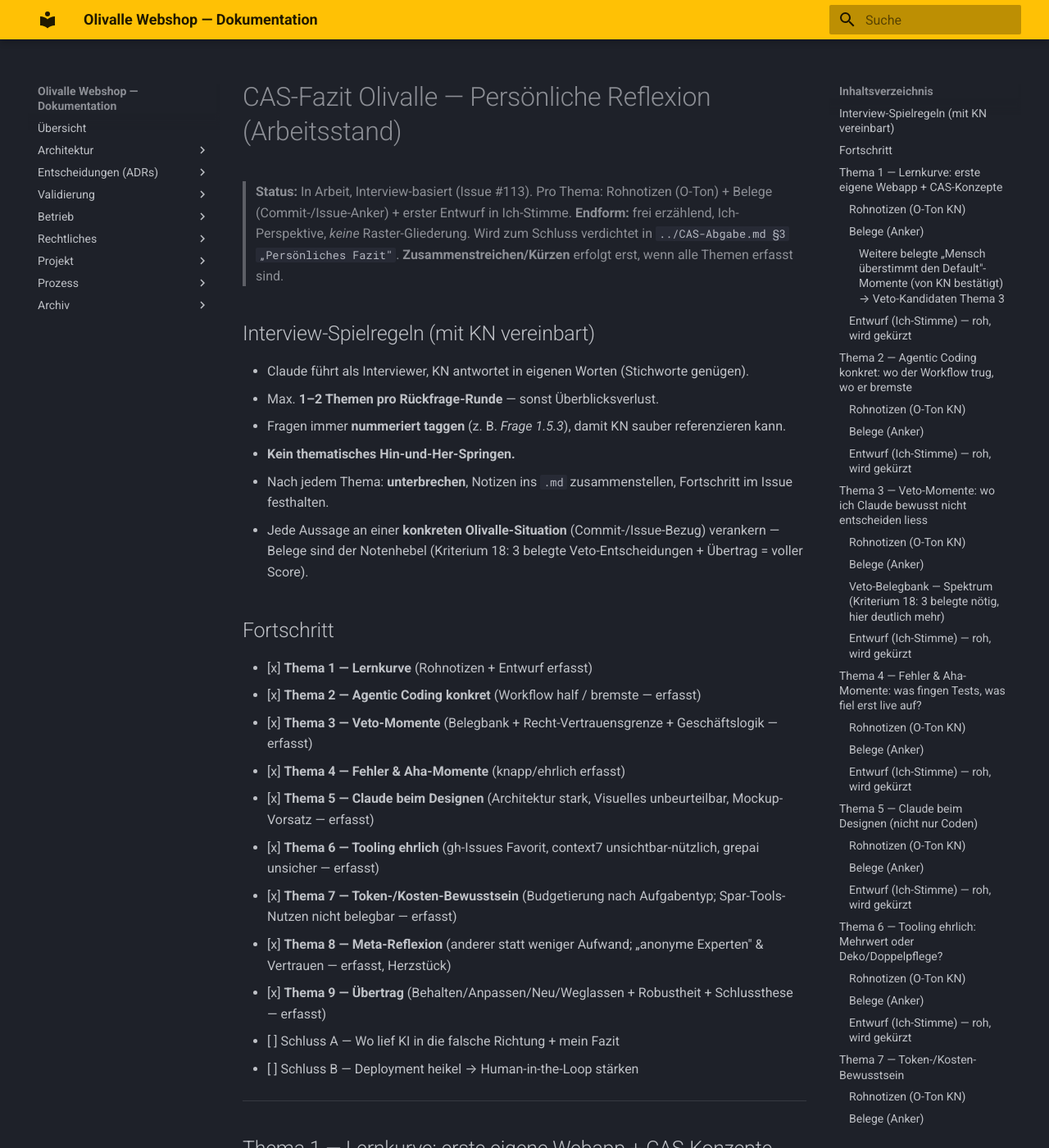
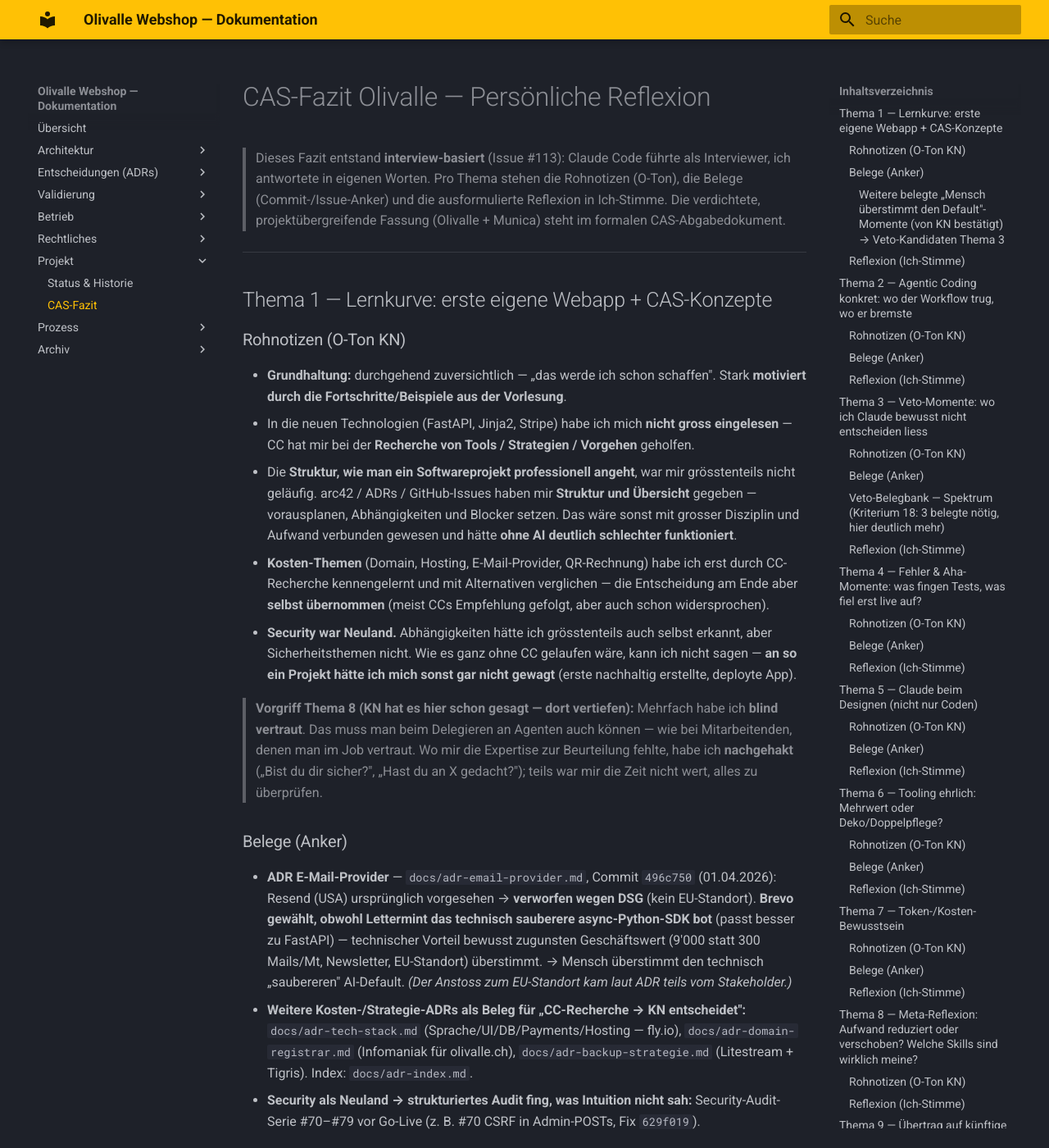
Before and after one commit to konstantinniedermann/olivalle-webshop, an MkDocs documentation site: the page built from docs/cas-fazit-olivalle.md, in a window 1280 px wide and 1400 px high. Shown: the whole window at 82% size. Built offline with MkDocs 1.6.1 and Material for MkDocs 9.7.7, drawn with Linux system fonts in a browser that asks for light colours; some of the changed text lies outside the part shown.

Commit message:
docs: CAS-Fazit finalisieren — Recht-Passagen präzisiert, Werkstatt-Gerüst entfernt, Schluss ergänzt (#113)
Co-Authored-By: Claude Fable 5 <noreply@anthropic.com>

```diff
--- a/docs/cas-fazit-olivalle.md
+++ b/docs/cas-fazit-olivalle.md
@@ -1,33 +1,9 @@
-# CAS-Fazit Olivalle — Persönliche Reflexion (Arbeitsstand)
+# CAS-Fazit Olivalle — Persönliche Reflexion
 
-> **Status:** In Arbeit, Interview-basiert (Issue #113). Pro Thema: Rohnotizen (O-Ton) +
-> Belege (Commit-/Issue-Anker) + erster Entwurf in Ich-Stimme.
-> **Endform:** frei erzählend, Ich-Perspektive, *keine* Raster-Gliederung. Wird zum Schluss
-> verdichtet in `../CAS-Abgabe.md §3 „Persönliches Fazit"`.
-> **Zusammenstreichen/Kürzen** erfolgt erst, wenn alle Themen erfasst sind.
-
-## Interview-Spielregeln (mit KN vereinbart)
-
-- Claude führt als Interviewer, KN antwortet in eigenen Worten (Stichworte genügen).
-- Max. **1–2 Themen pro Rückfrage-Runde** — sonst Überblicksverlust.
-- Fragen immer **nummeriert taggen** (z. B. *Frage 1.5.3*), damit KN sauber referenzieren kann.
-- **Kein thematisches Hin-und-Her-Springen.**
-- Nach jedem Thema: **unterbrechen**, Notizen ins `.md` zusammenstellen, Fortschritt im Issue festhalten.
-- Jede Aussage an einer **konkreten Olivalle-Situation** (Commit-/Issue-Bezug) verankern — Belege sind der Notenhebel (Kriterium 18: 3 belegte Veto-Entscheidungen + Übertrag = voller Score).
-
-## Fortschritt
-
-- [x] **Thema 1 — Lernkurve** (Rohnotizen + Entwurf erfasst)
-- [x] **Thema 2 — Agentic Coding konkret** (Workflow half / bremste — erfasst)
-- [x] **Thema 3 — Veto-Momente** (Belegbank + Recht-Vertrauensgrenze + Geschäftslogik — erfasst)
-- [x] **Thema 4 — Fehler & Aha-Momente** (knapp/ehrlich erfasst)
-- [x] **Thema 5 — Claude beim Designen** (Architektur stark, Visuelles unbeurteilbar, Mockup-Vorsatz — erfasst)
-- [x] **Thema 6 — Tooling ehrlich** (gh-Issues Favorit, context7 unsichtbar-nützlich, grepai unsicher — erfasst)
-- [x] **Thema 7 — Token-/Kosten-Bewusstsein** (Budgetierung nach Aufgabentyp; Spar-Tools-Nutzen nicht belegbar — erfasst)
-- [x] **Thema 8 — Meta-Reflexion** (anderer statt weniger Aufwand; „anonyme Experten" & Vertrauen — erfasst, Herzstück)
-- [x] **Thema 9 — Übertrag** (Behalten/Anpassen/Neu/Weglassen + Robustheit + Schlussthese — erfasst)
-- [ ] Schluss A — Wo lief KI in die falsche Richtung + mein Fazit
-- [ ] Schluss B — Deployment heikel → Human-in-the-Loop stärken
+> Dieses Fazit entstand **interview-basiert** (Issue #113): Claude Code führte als Interviewer,
+> ich antwortete in eigenen Worten. Pro Thema stehen die Rohnotizen (O-Ton), die Belege
+> (Commit-/Issue-Anker) und die ausformulierte Reflexion in Ich-Stimme. Die verdichtete,
+> projektübergreifende Fassung (Olivalle + Munica) steht im formalen CAS-Abgabedokument.
 
 ---
 
@@ -54,8 +30,7 @@
   **Brevo gewählt, obwohl Lettermint das technisch sauberere async-Python-SDK bot** (passt
   besser zu FastAPI) — technischer Vorteil bewusst zugunsten Geschäftswert (9'000 statt 300
   Mails/Mt, Newsletter, EU-Standort) überstimmt. → Mensch überstimmt den technisch „saubereren"
-  AI-Default. *(Vorbehalt: EU-Anstoss kam laut ADR teils vom Stakeholder; KN klärt beim
-  Verdichten, was sein Veto war und was SHs.)*
+  AI-Default. *(Der Anstoss zum EU-Standort kam laut ADR teils vom Stakeholder.)*
 - **Weitere Kosten-/Strategie-ADRs als Beleg für „CC-Recherche → KN entscheidet":**
   `docs/adr-tech-stack.md` (Sprache/UI/DB/Payments/Hosting — fly.io),
   `docs/adr-domain-registrar.md` (Infomaniak für olivalle.ch),
@@ -79,7 +54,7 @@
   ist Standard bei Schweizer Online-Shops** (UX-/Domänen-Urteil) — die Brevo-SVG-Inkompatibilität
   war sekundär. → Menschliches Domänenwissen schlägt das technisch „elegantere" SVG.
 
-### Entwurf (Ich-Stimme) — *roh, wird gekürzt*
+### Reflexion (Ich-Stimme)
 
 Olivalle war meine erste eigene Webapp — und obwohl FastAPI, Jinja2 und Stripe alle neu waren,
 hatte ich nie das Gefühl, das nicht zu schaffen. Die Beispiele aus der Vorlesung haben mich
@@ -131,7 +106,6 @@ sonst gar nicht herangewagt.
 - **Selbsteinschätzung (zu #123/#122):** Dass der Restore-Test einen stillen Datenverlust-Bug
   aufdeckte, zeigte mir auch, dass ich **im SE noch nicht sehr erfahren** bin — und genau deshalb
   sind solche Guidelines und unterstützenden Agenten für mich sehr hilfreich.
-- *(2.3a revDSG-TDD: keine konkrete Erinnerung — nicht verwerten.)*
 
 ### Belege (Anker)
 
@@ -145,7 +119,7 @@ sonst gar nicht herangewagt.
 - **Brainstorming gebar neue Issues (Schärfen/Inspiration):** Arbeit an **#101 (QR)** legte den
   Ruff-Backlog **#103** offen; Brainstorming zu **#134/#135** gebar **#137**.
 
-### Entwurf (Ich-Stimme) — *roh, wird gekürzt*
+### Reflexion (Ich-Stimme)
 
 Einen einzelnen dramatischen Moment, in dem mich der Workflow „gerettet" hat, gab es für mich
 nicht. Was ich hatte, war ein anderes, ruhigeres Gefühl: Am Ende des superpowers-Zyklus kam meist
@@ -178,15 +152,15 @@ wertvoll.
 **CC als Recht-/Compliance-Sparringspartner (über Software hinaus):**
 - Im Austausch mit CC habe ich viele **rechtliche Themen** besprochen (AGB, MwSt, Nährwert-/
   Lebensmittel-Deklaration), die man sonst womöglich nicht abgedeckt hätte. CC war also nicht nur
-  bei Software-Themen nützlich — und ich musste **keine Einschätzung einer Rechtsperson** einholen.
+  bei Software-Themen nützlich. Für ein Projekt dieser Grössenordnung war das der pragmatische
+  Rahmen; bei grösserer Tragweite würde ich juristischen Rat beiziehen.
 
 **3.1 — Vertrauensgrenze beim Recht (Vertrauen *kalibriert auf Tragweite*):**
-- Ich habe es **mit dem SH besprochen — am Ende trägt er die Verantwortung**.
-- Leitprinzip bei diesen Entscheidungen: *„Sollte es nichts nützen, so schadet es nicht."*
-  Wahrscheinlich hätte es nie ein ernsthaftes Problem gegeben, wenn man z. B. die
-  Nährwertdeklaration *nicht* macht — aber so sind wir auf der sicheren Seite.
-- Ich habe die Texte mit denen **bekannter Webshops abgeglichen**, sie als Inspiration genutzt und
-  darauf vertraut, dass die sich in dem Bereich keine Fehler leisten.
+- Die rechtlichen Entscheidungen haben der SH und ich **gemeinsam besprochen und getragen**.
+- Leitprinzip: im Zweifel **lieber mehr umsetzen als zwingend nötig** — z. B. die
+  Nährwertdeklaration —, um auf der sicheren Seite zu sein.
+- Ich habe unsere Texte zur **Plausibilisierung mit der gängigen Praxis etablierter Schweizer
+  Webshops verglichen**.
 - **Keine** dieser Entscheidungen hatte grosse Tragweite, wo ein Fehler teuer geworden wäre →
   bewusst *niedrige* Prüf-Tiefe, weil das Risiko niedrig war.
 
@@ -216,25 +190,26 @@ wertvoll.
 | C1 `/health`-version weggelassen | YAGNI / technisch | `a40bb0e` |
 | C2 Backup-Monitoring-Kehrtwende | Korrektheit > Kosten | ADR Nachtrag b / #118 |
 | C4 QR PDF statt SVG | Domänen-Standard CH-Shops | `798177f` |
-| **Recht: Tragweite-kalibriertes Vertrauen** | rechtlich (SH trägt Verantwortung, „schadet nicht") | #69 / #100 / AGB |
+| **Recht: Tragweite-kalibriertes Vertrauen** | rechtlich (gemeinsam mit SH entschieden, Vorsichtsprinzip) | #69 / #100 / AGB |
 | **Preise/Rabattcodes manuell geprüft** | Geschäftslogik (direkter $-Schaden) | `test_rabattfaehiger_subtotal_*` |
 
 → Spektrum **technisch / wirtschaftlich / rechtlich / geschäftslogisch** abgedeckt.
 
-### Entwurf (Ich-Stimme) — *roh, wird gekürzt*
+### Reflexion (Ich-Stimme)
 
 Spannend war, dass Claude längst nicht nur beim Code half. Viele **rechtliche Themen** — AGB,
 Mehrwertsteuer, die Nährwert- und Lebensmittel-Deklaration — habe ich mit ihm durchgesprochen, und
-einiges davon hätte ich ohne diesen Austausch vermutlich gar nicht auf dem Schirm gehabt. Ich
-musste dafür keine Rechtsperson beiziehen.
+einiges davon hätte ich ohne diesen Austausch vermutlich gar nicht auf dem Schirm gehabt. Für ein
+Projekt dieser Grössenordnung war das der pragmatische Rahmen; bei grösserer Tragweite würde ich
+juristischen Rat beiziehen.
 
 Trotzdem habe ich mein Vertrauen bewusst an der **Tragweite** ausgerichtet. Die rechtlichen
-Entscheidungen habe ich mit dem SH besprochen — am Ende trägt er die Verantwortung. Und sie folgten
-fast alle dem Prinzip „nützt es nichts, so schadet es nicht": Eine fehlende Nährwertdeklaration
-hätte real wohl nie ein Problem gegeben, aber mit ihr sind wir auf der sicheren Seite. Ich habe die
-Texte an denen bekannter Webshops gespiegelt und darauf vertraut, dass die sich dort keine Fehler
-erlauben. Keine dieser Entscheidungen hatte eine Tragweite, bei der ein Fehler teuer geworden wäre
-— deshalb war die geringe Prüf-Tiefe für mich vertretbar.
+Entscheidungen haben der SH und ich gemeinsam besprochen und getragen. Und sie folgten dem
+Vorsichtsprinzip: Im Zweifel haben wir lieber mehr umgesetzt als zwingend nötig — etwa die
+Nährwertdeklaration —, um auf der sicheren Seite zu sein. Unsere Texte habe ich zur
+Plausibilisierung mit der gängigen Praxis etablierter Schweizer Webshops verglichen. Keine dieser
+Entscheidungen hatte eine Tragweite, bei der ein Fehler teuer geworden wäre — deshalb war die
+geringe Prüf-Tiefe für mich vertretbar.
 
 Ganz anders dort, wo ein Fehler **direkt Geld gekostet** hätte: Bei Preisen, Aktionspreisen und
 Rabattcodes haben der SH und ich **manuell geprüft**. Rechnet der Shop korrekt ab? Lassen sich
@@ -269,10 +244,10 @@ Geschäftslogik, am Ende auch Recht über den SH).
   is not a function`). Fix `1078eac` (Cache-Busting `?v={{ app_version }}` + sauberer Handler) +
   neuer Regressionstest `tests/test_static_cache_busting.py`.
 - **#101** — QR-Hausnummer fiel erst beim echten Scan auf; danach E2E-Regressionstest `893875c`.
-- *(#96 Zeitzone, #97 Stripe-TWINT: belegt im Dossier, aber von KN nicht erinnert → nicht in den
-  Vordergrund stellen.)*
+- *(#96 Zeitzone, #97 Stripe-TWINT: dokumentiert, aber nicht als prägend in Erinnerung
+  geblieben.)*
 
-### Entwurf (Ich-Stimme) — *roh, wird gekürzt*
+### Reflexion (Ich-Stimme)
 
 Der Bug, der wirklich hängengeblieben ist, war #141: das Einlösen eines Rabattcodes, bei dem der
 Button schlicht „nichts tat". Kein roter Fehler, keine Meldung — einfach keine Reaktion. Genau das
@@ -317,7 +292,7 @@ Standes als SE-Anfänger.
 - **Architektur sauber:** FastAPI + Jinja2 als bewusst einfache Wahl (kein zweites Framework),
   Card-UI als *System* in CLAUDE.md verankert.
 
-### Entwurf (Ich-Stimme) — *roh, wird gekürzt*
+### Reflexion (Ich-Stimme)
 
 Beim Design tue ich mich mit dem Urteil ehrlich schwer — mir fehlt schlicht der Vergleich, weil
 ich kaum Projekte *ohne* AI gebaut habe. Was ich sagen kann: Die **Architektur und Struktur** waren
@@ -362,7 +337,7 @@ kann mir dieses Bild abnehmen.
 - **context7:** automatisch bei FastAPI/Stripe (MCP) — für KN unsichtbar im Hintergrund.
 - **`make help`** als kanonischer Einstieg (echte Targets: dev, test, lint-all, css-build, …).
 
-### Entwurf (Ich-Stimme) — *roh, wird gekürzt*
+### Reflexion (Ich-Stimme)
 
 Bei den Werkzeugen hat sich für mich klar herauskristallisiert, was ich behalte. **GitHub-Issues**
 sind mein Favorit geworden — die Übersicht, die Abhängigkeiten, das Vorausplanen. Das vorgesehene
@@ -406,7 +381,7 @@ war, gehört dazu — es war mein erstes Projekt mit Claude Code.
 - Teuer-Treiber: superpowers-Zyklus (Brainstorm→Plan→TDD→Review) bei *jeder* Änderung — siehe
   Thema 2 (HARD-GATE-Overhead, Trivial-Fix #97).
 
-### Entwurf (Ich-Stimme) — *roh, wird gekürzt*
+### Reflexion (Ich-Stimme)
 
 Kosten waren bei mir vor allem ein **Token-Thema**, und teuer war eindeutig der superpowers-Zyklus
 — jede Änderung durch alle Phasen summiert sich. Mit dem kleinen Abo hat mich das zu einer eigenen
@@ -453,7 +428,7 @@ sondern **wann** ich **welche Art Arbeit** gemacht habe — und schliesslich das
 - **Deshalb auf Erfahrungen anderer angewiesen — und genau hier war das CAS wertvoll:** Austausch
   mit Kommilitonen und Profs über Erfahrungen → viel gelernt.
 
-### Entwurf (Ich-Stimme) — *roh, wird gekürzt*
+### Reflexion (Ich-Stimme)
 
 Wenn ich ehrlich bin, hat die agentische Arbeitsweise meinen Aufwand nicht *reduziert*, sondern
 *verschoben*. Ich habe weniger selbst getippt, dafür mehr Zeit damit verbracht, Issues zu schärfen,
@@ -504,14 +479,14 @@ in der Praxis funktioniert und was nicht.
   Leitfrage: *Was, wenn z. B. fly.io ausfällt?* Ein Wechsel soll **schnell und ohne grossen
   Aufwand** möglich sein. → verbindet sich direkt mit **Schluss B** (Deployment/Resilienz).
 
-### 9.2 — Schlussthese (Kandidat für den Schlusssatz des Fazits)
+### Schlussthese
 
 > Automatisierung, Auslagern, Vereinfachen und **Austauschbar-Machen** sind sehr wichtige Pfeiler
 > eines Projekts — damit der Betrieb möglichst **wartungsarm** ist und man **schnell reagieren**
 > kann. Und: Vor der Implementierung gehört eine **gute Struktur und ein Rahmen** geschaffen
 > (Architektur, CI/CD, …).
 
-### Entwurf (Ich-Stimme) — *roh, wird gekürzt*
+### Reflexion (Ich-Stimme)
 
 Was nehme ich konkret mit? Behalten will ich das, was sich bewährt hat: die GitHub-Issues als
 Leitsystem, die mitwachsende CLAUDE.md, den agentischen Workflow — aber mit mehr Augenmass. Vor
@@ -532,3 +507,25 @@ Der grösste Lernsatz steht für mich über allem: **Automatisieren, auslagern,
 austauschbar machen** sind die Pfeiler, damit ein Projekt wartungsarm bleibt und ich schnell
 reagieren kann — und das beginnt nicht beim Code, sondern bei einer **guten Struktur und einem
 sauberen Rahmen** (Architektur, CI/CD), die ich *vor* der Implementierung schaffe.
+
+---
+
+## Schluss — Human-in-the-Loop und Robustheit
+
+Lief die KI je grundsätzlich in die falsche Richtung? Selten — aber wenn sie daneben lag, dann
+**überzeugend formuliert**. Das ist für mich die bleibende Lektion aus Olivalle: Die Qualität der
+Formulierung sagt nichts über die Qualität des Inhalts. Ich arbeite mit anonymen Experten, deren
+Arbeit ich nicht immer selbst beurteilen kann — und meine Antwort darauf ist nicht blindes
+Vertrauen, sondern der **Mensch in der Schleife**, kalibriert an der Tragweite: delegieren, wo
+Fehler billig und reversibel sind; selbst prüfen, wo Geld, Geschäftslogik oder Recht im Spiel
+sind.
+
+Besonders konsequent gilt das für alles, was **produktiv wirkt**: Deployment, Migrationen,
+Backups, Secrets. Ein Shop, der live läuft, verzeiht keine stillen Fehler — der Restore-Test, der
+einen latenten Datenverlust-Bug aufdeckte (#122), hat mir das eindrücklich gezeigt. Solche
+Schritte gehören für mich dauerhaft unter menschliche Kontrolle, abgesichert durch Prozesse —
+Tests, Runbooks, Reviews —, die **nachprüfen statt vertrauen**. Zusammen mit der Schlussthese aus
+Thema 9 — automatisieren, auslagern, vereinfachen, austauschbar machen, auf sauberem Fundament —
+ist das der Kern dessen, was ich aus Olivalle in jedes weitere Projekt mitnehme. Wie sich diese
+Haltung im anspruchsvolleren Folgeprojekt Munica bewährt und erweitert hat, steht in der
+verdichteten, projektübergreifenden Fassung im CAS-Abgabedokument.
--- a/mkdocs.yml
+++ b/mkdocs.yml
@@ -53,6 +53,7 @@ nav:
     - Impressum: legal/impressum.md
   - Projekt:
     - Status & Historie: projekt-status.md
+    - CAS-Fazit: cas-fazit-olivalle.md
   - Prozess:
     - Design-Entscheidungen & Specs: design-entscheidungen.md
   - Archiv:
```
Also changed, not shown: other parts of docs/cas-fazit-olivalle.md (+1 -1 lines).
